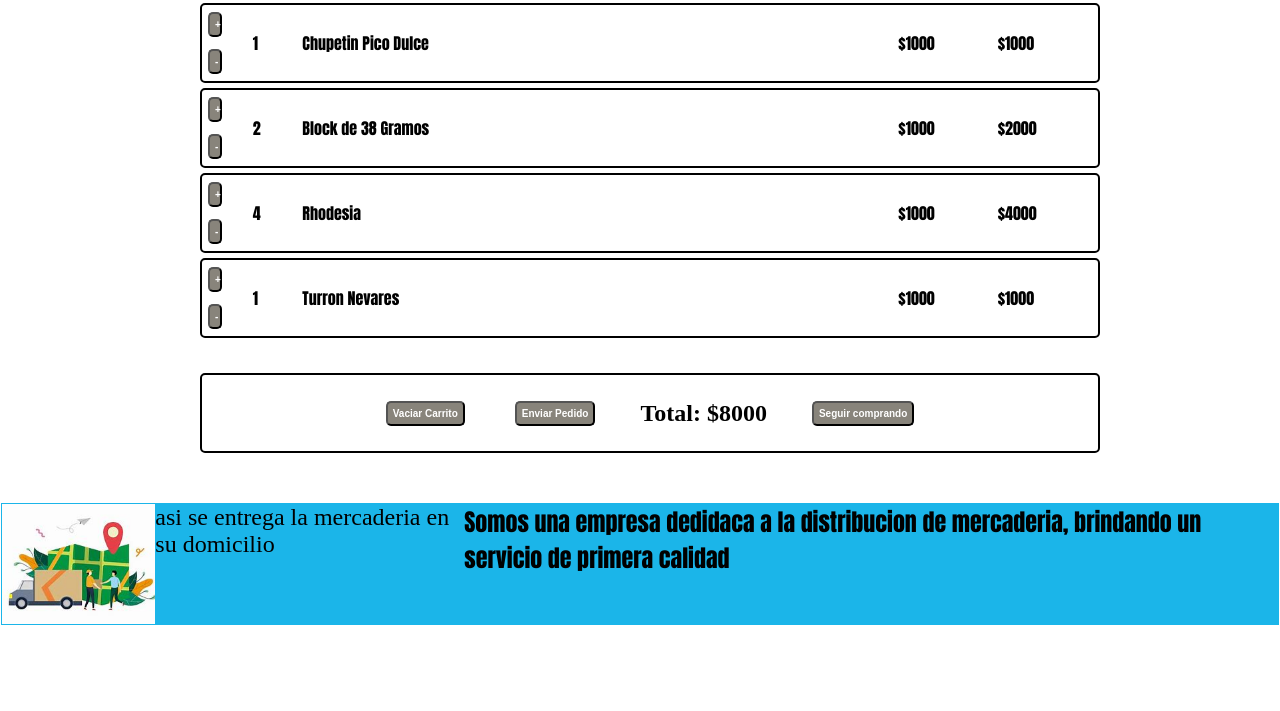
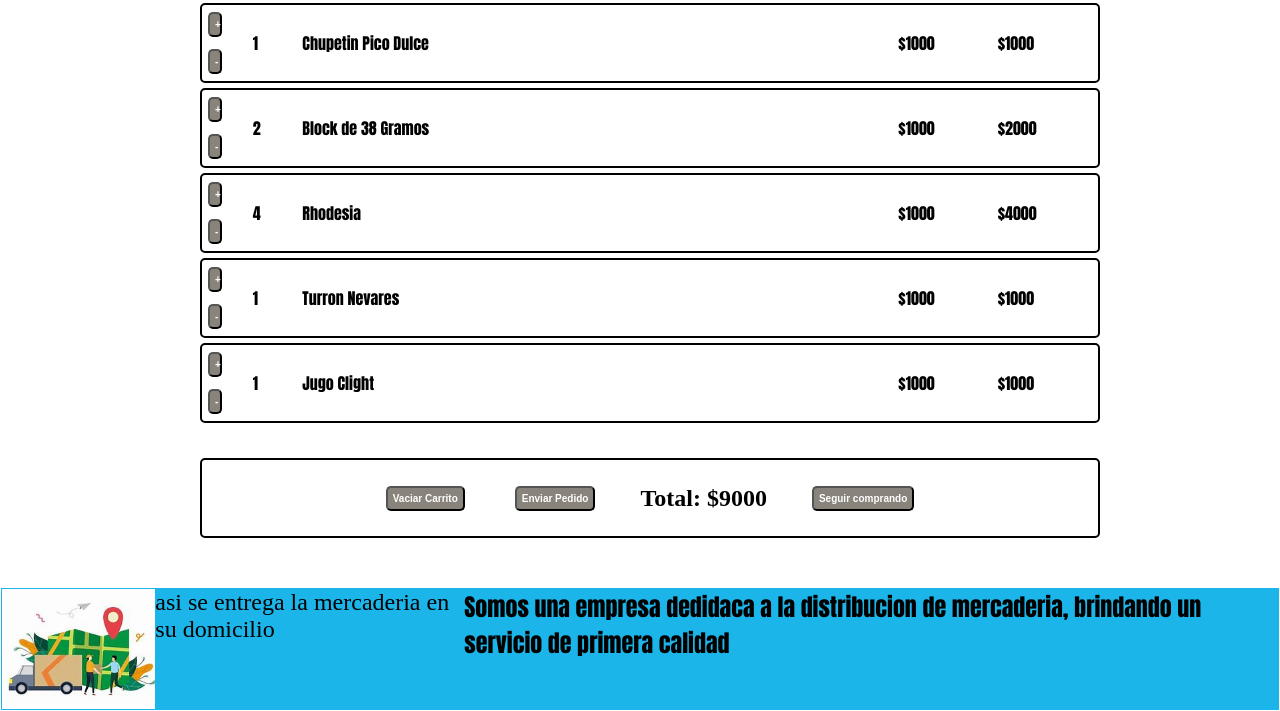
Before and after one commit to Yamilmoncau/comision59920-yamilmoncau, a website: page pages/carrito.html in a window 1280 px wide. Shown: the part 148-859 px from the top of the page. Before the commit the page ends 800 px from the top, so only its background shows below. Drawn offline with Linux system fonts and the light colour scheme.

Commit message:
entrega 3 sass

```diff
--- a/pages/carrito.html
+++ b/pages/carrito.html
@@ -107,12 +107,30 @@
                         <p>$1000</p>
                     </div>
                 </article>
+                <article class="cardProdCarrito">
+                    <div class="botonesSumaResta">
+                        <button class="botonesPrincipales">+</button>
+                        <button class="botonesPrincipales">-</button>
+                    </div>
+                    <div class="cantidadProducto">
+                        <p>1</p>
+                    </div>
+                    <div class="descripcionProducto">
+                        <p>Jugo Clight</p>
+                    </div>
+                    <div class="precioUnitario">
+                        <p>$1000</p>
+                    </div>
+                    <div class="precioTotal">
+                        <p>$1000</p>
+                    </div>
+                </article>
             </section>
             <section class="cardTotalPedido">
                 <div class="totalPedido">
                     <button class="botonesPrincipales">Vaciar Carrito</button>
                     <button class="botonesPrincipales">Enviar Pedido</button>
-                    <h2>Total: $8000</h2>
+                    <h2>Total: $9000</h2>
                     <a href="../pages/pagina-principal.html"><Button class="botonesPrincipales">Seguir comprando</Button></a>
                 </div>
             </section>
```
Also changed, not shown: pages/mis-pedidos.html (+11 -1 lines), 1 other file.
